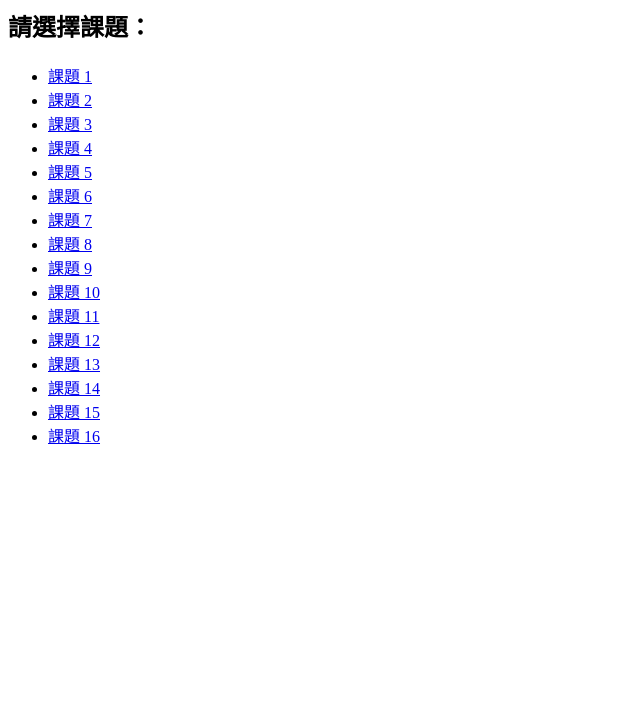
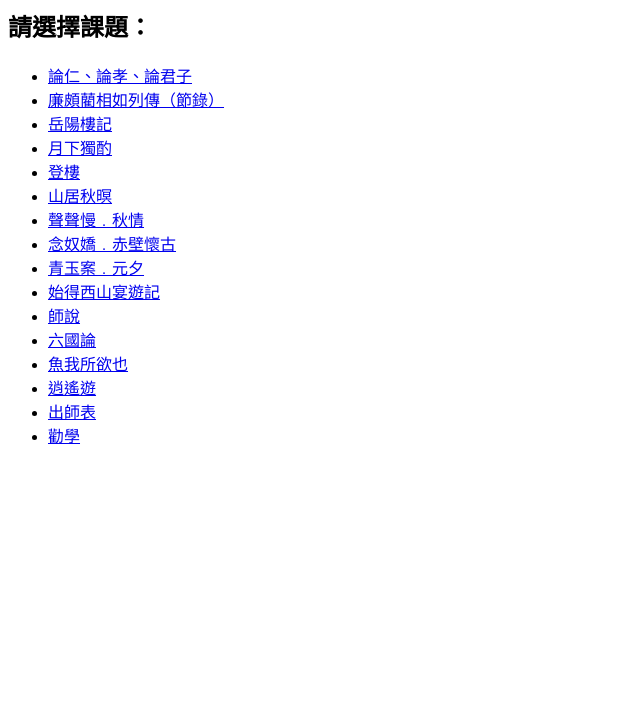
Before and after one commit to sfccnchung/HKDSEChineseMC100, a plain HTML site: page index.html in a window 1280 px wide. Shown: the part 81-800 px from the top of the page, without its empty margins (0-640 px from the left). Drawn offline with Linux system fonts and the light colour scheme.

Commit message:
Update index.html

```diff
--- a/index.html
+++ b/index.html
@@ -3,28 +3,28 @@
 <head>
   <meta charset="UTF-8" />
   <meta name="viewport" content="width=device-width, initial-scale=1.0" />
-  <title>MC 練習主頁</title>
+  <title>文言範文瘋狂MC 挑戰</title>
 </head>
 <body>
-  <h1>📘 歡迎來到溫習網站</h1>
+  <h1>📘 汝溫習否？待吾考之。</h1>
   <h2>請選擇課題：</h2>
   <ul>
-    <li><a href="topic1.html">課題 1</a></li>
-<li><a href="topic2.html">課題 2</a></li>
-<li><a href="topic3.html">課題 3</a></li>
-<li><a href="topic4.html">課題 4</a></li>
-<li><a href="topic5.html">課題 5</a></li>
-<li><a href="topic6.html">課題 6</a></li>
-<li><a href="topic7.html">課題 7</a></li>
-<li><a href="topic8.html">課題 8</a></li>
-<li><a href="topic9.html">課題 9</a></li>
-<li><a href="topic10.html">課題 10</a></li>
-<li><a href="topic11.html">課題 11</a></li>
-<li><a href="topic12.html">課題 12</a></li>
-<li><a href="topic13.html">課題 13</a></li>
-<li><a href="topic14.html">課題 14</a></li>
-<li><a href="topic15.html">課題 15</a></li>
-<li><a href="topic16.html">課題 16</a></li>
+    <li><a href="topic1.html">論仁、論孝、論君子</a></li>
+<li><a href="topic2.html">廉頗藺相如列傳（節錄）</a></li>
+<li><a href="topic3.html">岳陽樓記</a></li>
+<li><a href="topic4.html">月下獨酌</a></li>
+<li><a href="topic5.html">登樓</a></li>
+<li><a href="topic6.html">山居秋暝</a></li>
+<li><a href="topic7.html">聲聲慢﹒秋情</a></li>
+<li><a href="topic8.html">念奴嬌﹒赤壁懷古</a></li>
+<li><a href="topic9.html">青玉案﹒元夕</a></li>
+<li><a href="topic10.html">始得西山宴遊記</a></li>
+<li><a href="topic11.html">師說</a></li>
+<li><a href="topic12.html">六國論</a></li>
+<li><a href="topic13.html">魚我所欲也</a></li>
+<li><a href="topic14.html">逍遙遊</a></li>
+<li><a href="topic15.html">出師表</a></li>
+<li><a href="topic16.html">勸學</a></li>
   </ul>
 </body>
 </html>
```
